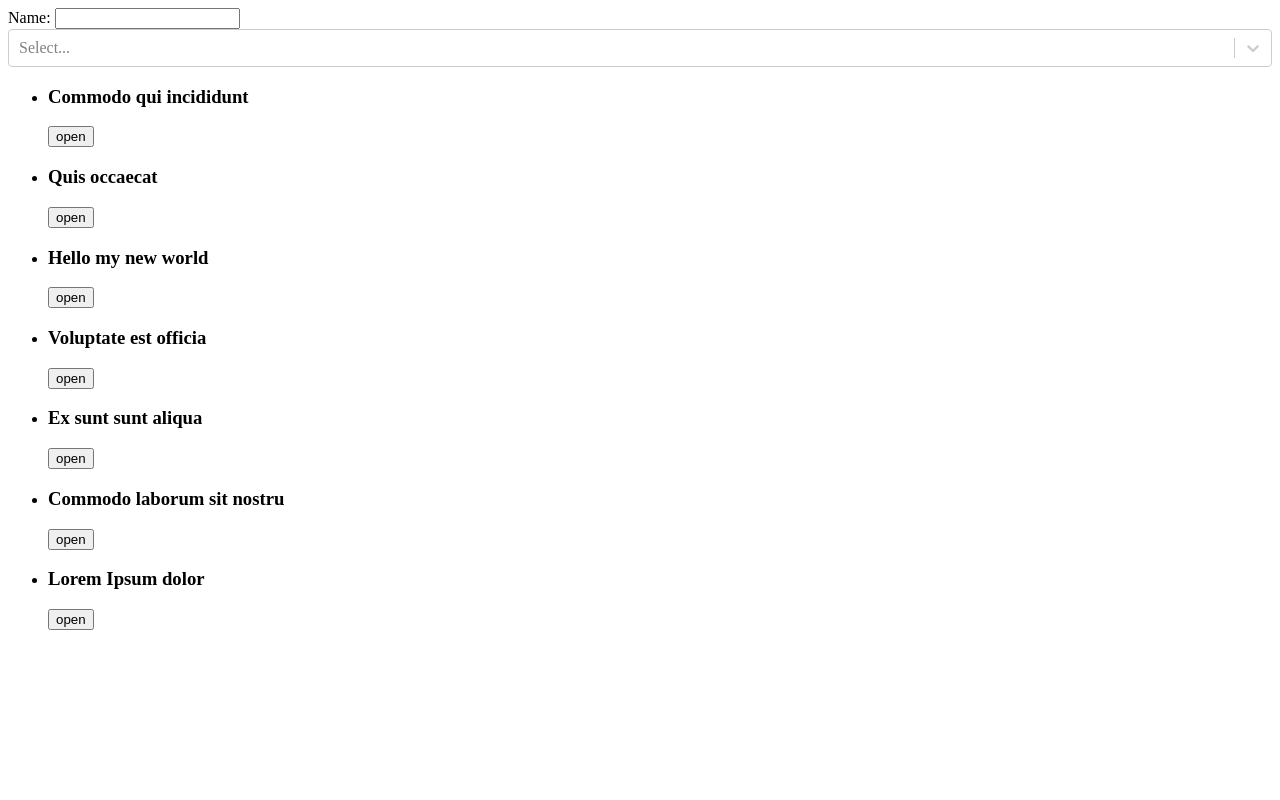
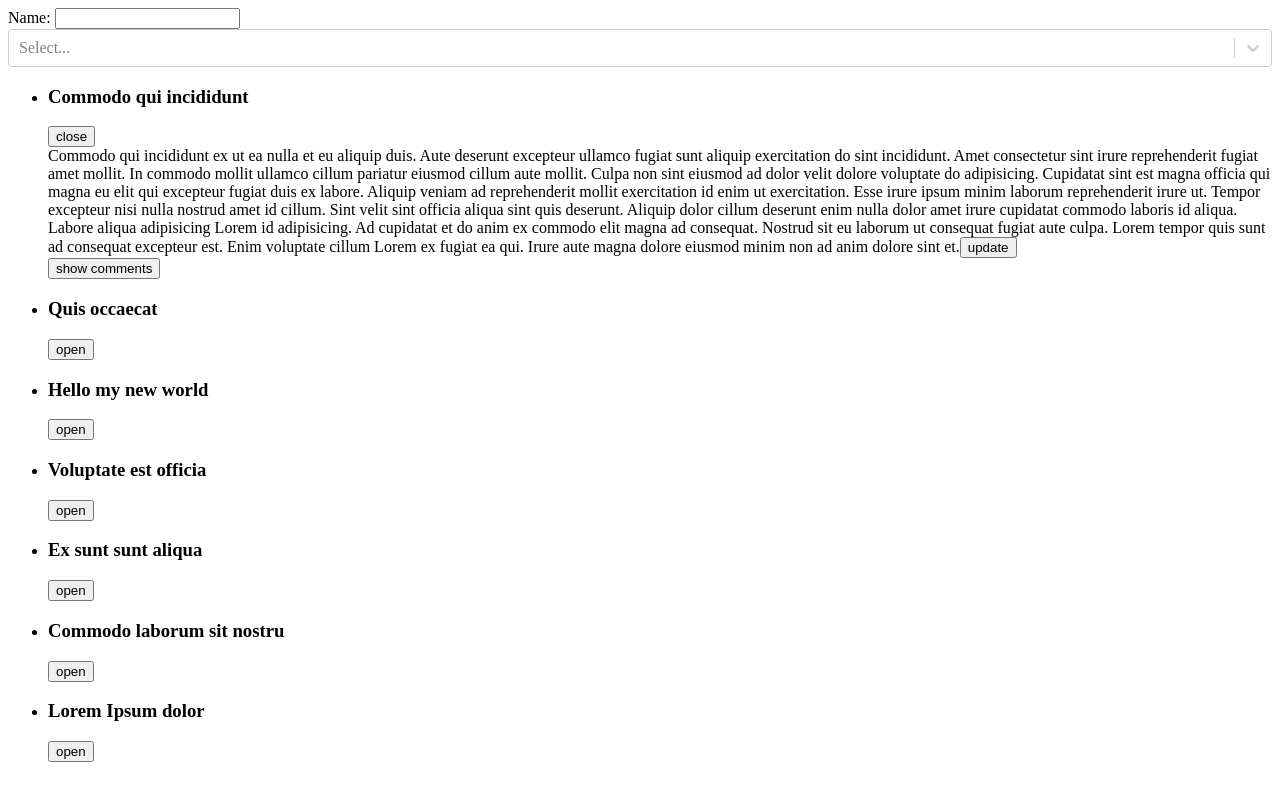
Before and after one commit to ZSoftwareDevelopment/articles, a React app: page / in a window 1280 px wide. Built offline with nearby package versions, Linux system fonts and the light colour scheme.

Commit message:
add css-transition-group

```diff
--- a/src/components/App.js
+++ b/src/components/App.js
@@ -13,6 +13,7 @@ class App extends Component {
   };
 
   render() {
+    const { articles } = this.props;
     const options = this.props.articles.map(article => ({
       label: article.title,
       value: article.id
@@ -26,8 +27,8 @@ class App extends Component {
           onChange={this.changeSelection}
           isMulti
         />
-        <ArticleList articles={this.props.articles} />
-        <ArticlesChart articles={this.props.articles} />
+        <ArticleList articles={articles} defaultOpenId={articles[0].id} />
+        <ArticlesChart articles={articles} />
       </div>
     );
   }
--- a/src/components/Article.js
+++ b/src/components/Article.js
@@ -2,6 +2,8 @@ import React, { Component, PureComponent } from "react";
 import PropTypes from "prop-types";
 import { findDOMNode } from "react-dom";
 import CommentList from "./CommentList";
+import { CSSTransitionGroup } from "react-transition-group";
+import "./article.css";
 
 class Article extends PureComponent {
   static propTypes = {
@@ -32,7 +34,16 @@ class Article extends PureComponent {
       <div ref={this.setContainerRef}>
         <h3>{article.title}</h3>
         <button onClick={toggleOpen}>{isOpen ? "close" : "open"}</button>
-        {this.getBody()}
+        <CSSTransitionGroup
+          transitionName="article"
+          transitionAppear
+          transitionEnterTimeout={300}
+          transitionLeaveTimeout={500}
+          transitionAppearTimeout={500}
+          component="div"
+        >
+          {this.getBody()}
+        </CSSTransitionGroup>
       </div>
     );
   }
--- /dev/null
+++ b/src/components/article.css
@@ -0,0 +1,26 @@
+.article-enter {
+  opacity: 0.01;
+}
+
+.article-enter.article-enter-active {
+  opacity: 1;
+  transition: opacity 500ms ease-in;
+}
+
+.article-leave {
+  opacity: 1;
+}
+
+.article-leave.article-leave-active {
+  opacity: 0.01;
+  transition: opacity 300ms ease-in;
+}
+
+.article-appear {
+  opacity: 0.01;
+}
+
+.article-appear.article-appear-active {
+  opacity: 1;
+  transition: opacity 0.5s ease-in;
+}
--- a/src/decorators/accordion.js
+++ b/src/decorators/accordion.js
@@ -2,9 +2,12 @@ import React from "react";
 
 export default Component =>
   class Accordion extends React.Component {
-    state = {
-      openItemId: null
-    };
+    constructor(props) {
+      super(props);
+      this.state = {
+        openItemId: props.defaultOpenId
+      };
+    }
 
     render() {
       return (
--- a/webpack.config.js
+++ b/webpack.config.js
@@ -1,22 +1,24 @@
-var path = require('path')
+var path = require("path");
 
 module.exports = {
-    devtool: 'source-map',
-    entry: [
-        './src/index.js'
-    ],
+  devtool: "source-map",
+  entry: ["./src/index.js"],
   output: {
-        path: path.join(__dirname, 'build'),
-        filename: 'bundle.js',
-        publicPath: '/static/'
+    path: path.join(__dirname, "build"),
+    filename: "bundle.js",
+    publicPath: "/static/"
   },
   module: {
     loaders: [
       {
         test: /\.js/,
-                loaders: ['babel-loader'],
-                include: path.join(__dirname, 'src')
+        loaders: ["babel-loader"],
+        include: path.join(__dirname, "src")
+      },
+      {
+        test: /\.css/,
+        loaders: ["style-loader", "css-loader"]
       }
     ]
   }
-}
+};
```
Lines whose indentation alone changed are shown as unchanged.
